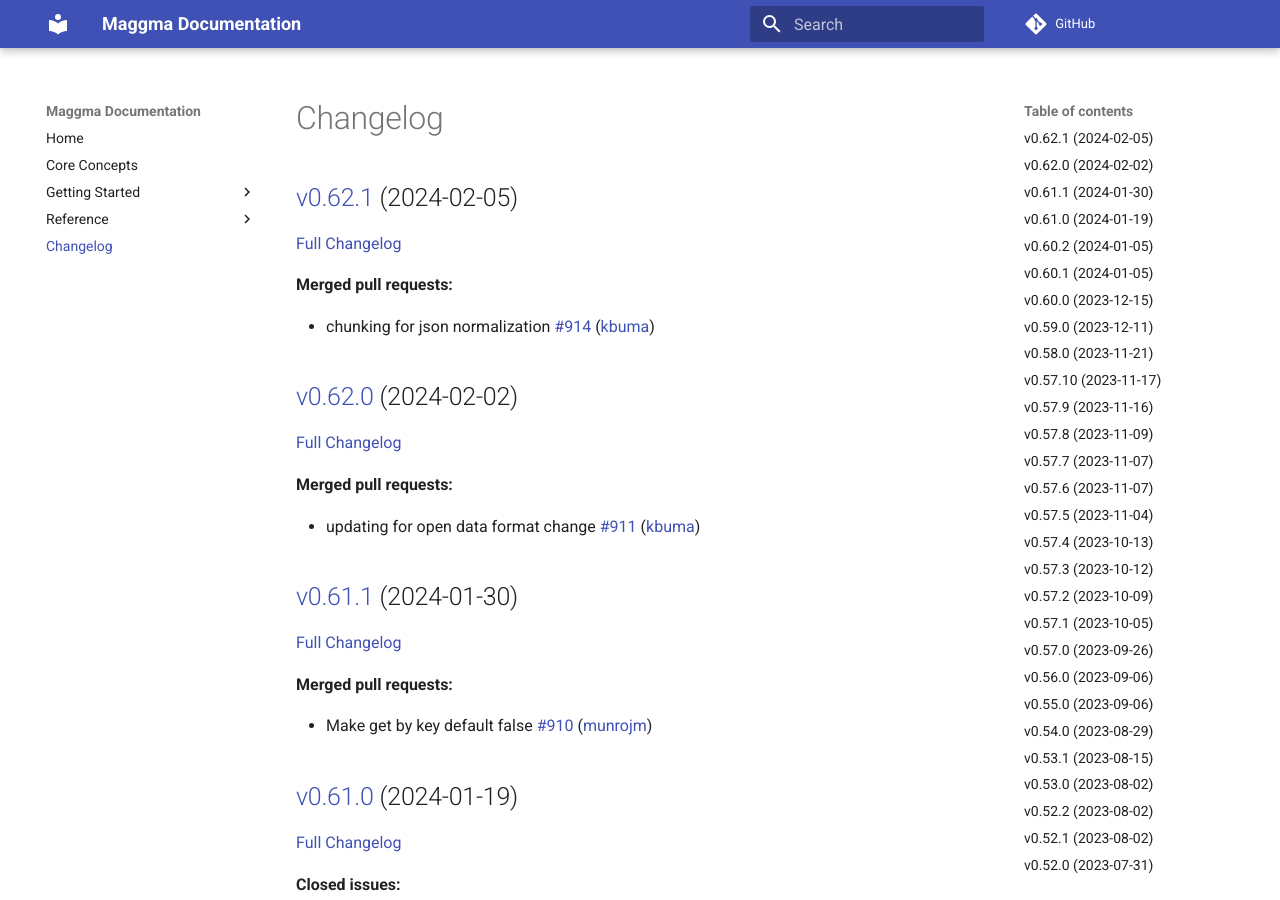
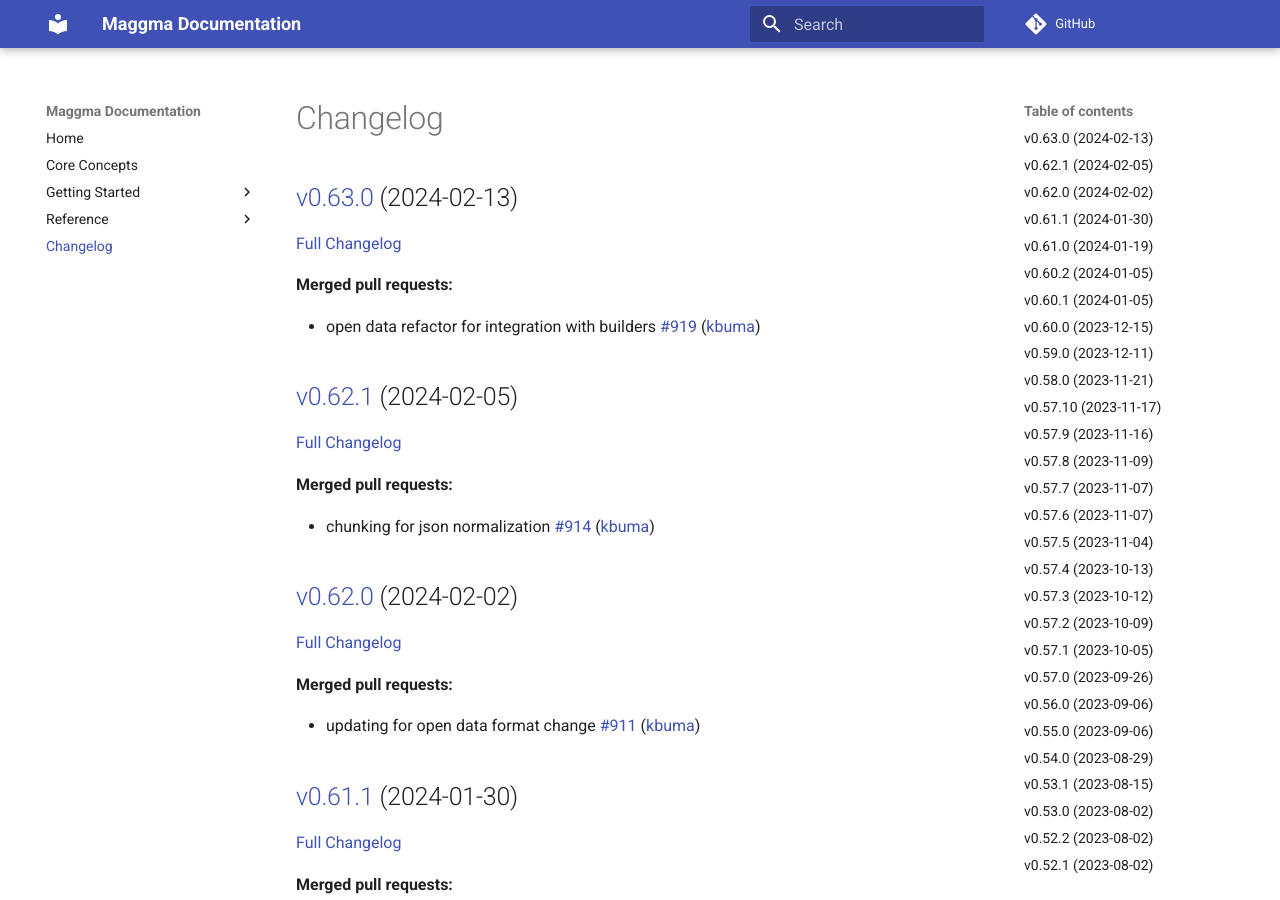
Before and after one commit to materialsproject/maggma, an MkDocs documentation site: the page built from docs/CHANGELOG.md, in a window 1280 px wide and 900 px high. Built offline with MkDocs 1.6.1 and Material for MkDocs 9.7.7, drawn with Linux system fonts in a browser that asks for light colours; comment, search, counter and statistics services are not loaded; some of the changed text lies outside the part shown.

Commit message:
Updated CHANGELOG.md

```diff
--- a/docs/CHANGELOG.md
+++ b/docs/CHANGELOG.md
@@ -1,4 +1,12 @@
 # Changelog
+
+## [v0.63.0](https://github.com/materialsproject/maggma/tree/v0.63.0) (2024-02-13)
+
+[Full Changelog](https://github.com/materialsproject/maggma/compare/v0.62.1...v0.63.0)
+
+**Merged pull requests:**
+
+- open data refactor for integration with builders [\#919](https://github.com/materialsproject/maggma/pull/919) ([kbuma](https://github.com/kbuma))
 
 ## [v0.62.1](https://github.com/materialsproject/maggma/tree/v0.62.1) (2024-02-05)
 
@@ -357,23 +365,23 @@
 
 ## [v0.51.13](https://github.com/materialsproject/maggma/tree/v0.51.13) (2023-07-06)
 
-[Full Changelog](https://github.com/materialsproject/maggma/compare/v0.51.10...v0.51.13)
+[Full Changelog](https://github.com/materialsproject/maggma/compare/v0.51.11...v0.51.13)
 
 **Merged pull requests:**
 
 - Add explicit store close to resources [\#814](https://github.com/materialsproject/maggma/pull/814) ([munrojm](https://github.com/munrojm))
 
+## [v0.51.11](https://github.com/materialsproject/maggma/tree/v0.51.11) (2023-06-27)
+
+[Full Changelog](https://github.com/materialsproject/maggma/compare/v0.51.12...v0.51.11)
+
+## [v0.51.12](https://github.com/materialsproject/maggma/tree/v0.51.12) (2023-06-27)
+
+[Full Changelog](https://github.com/materialsproject/maggma/compare/v0.51.10...v0.51.12)
+
 ## [v0.51.10](https://github.com/materialsproject/maggma/tree/v0.51.10) (2023-06-27)
 
-[Full Changelog](https://github.com/materialsproject/maggma/compare/v0.51.11...v0.51.10)
-
-## [v0.51.11](https://github.com/materialsproject/maggma/tree/v0.51.11) (2023-06-27)
-
-[Full Changelog](https://github.com/materialsproject/maggma/compare/v0.51.12...v0.51.11)
-
-## [v0.51.12](https://github.com/materialsproject/maggma/tree/v0.51.12) (2023-06-27)
-
-[Full Changelog](https://github.com/materialsproject/maggma/compare/v0.51.9...v0.51.12)
+[Full Changelog](https://github.com/materialsproject/maggma/compare/v0.51.9...v0.51.10)
 
 **Merged pull requests:**
 
```
